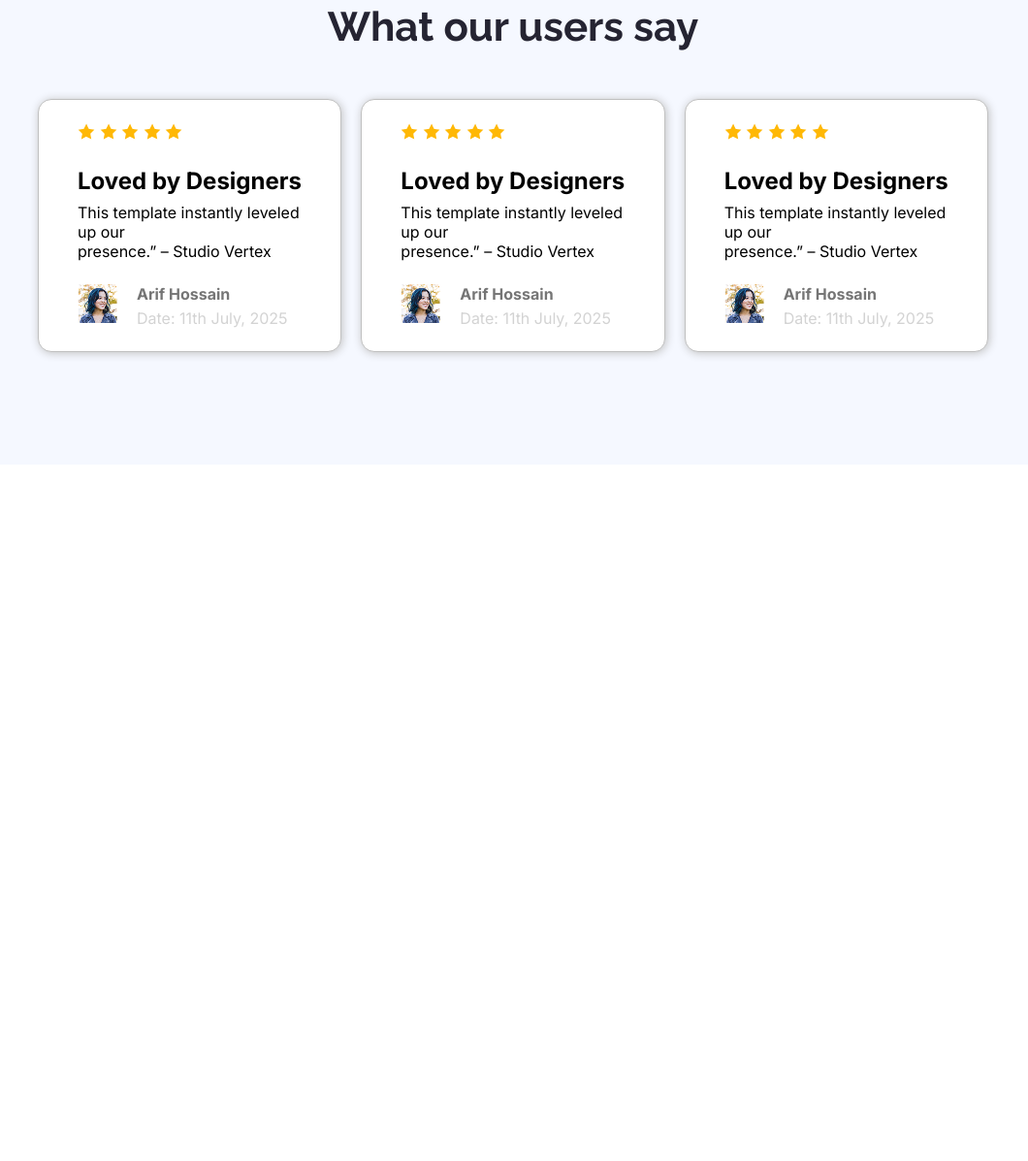
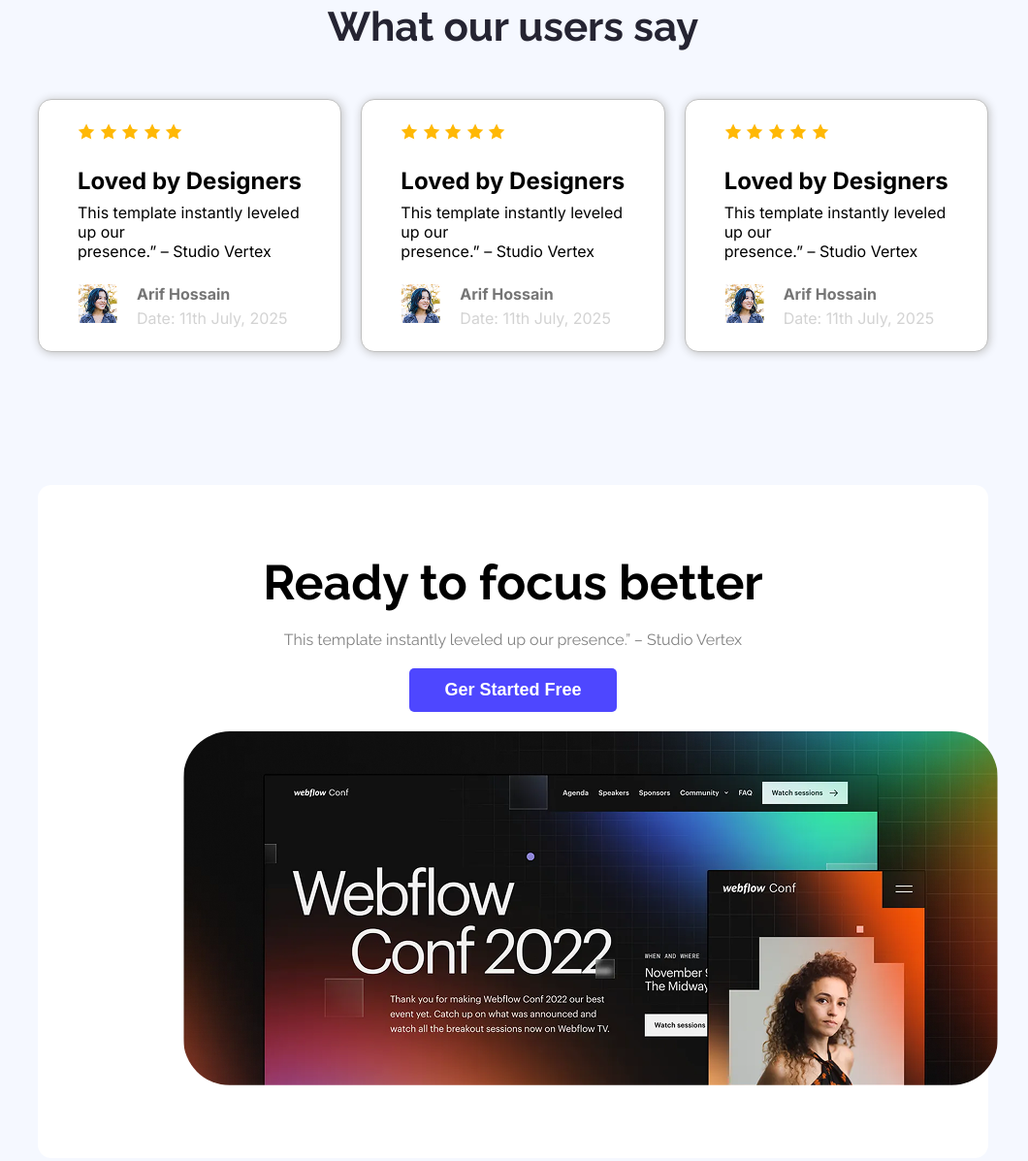
Before and after one commit to iamarifhossain1/assignment-one, a plain HTML site: page index.html in a window 1280 px wide. Shown: the part 1829-3026 px from the top of the page at 97% size, without its empty margins (111-1171 px from the left). Before the commit the page ends 2308 px from the top, so only its background shows below. Drawn offline with Linux system fonts and the light colour scheme.

Commit message:
better focus section done

```diff
--- a/index.html
+++ b/index.html
@@ -153,6 +153,21 @@
                 </div>
             </section>
 
+            <!-- Better Focus Section -->
+             <section class="better-focus-sec">
+                <div class="better-container">
+                    <h1 class="better-focus-heading raleway">Ready to focus better</h1>
+                    <p class="better-focus-paragraph">This template instantly leveled up our presence.” – Studio Vertex</p>
+                    <!-- Better Focus Button -->
+                    <div class="better-focus-btn">
+                        <button class="primary-btn">Ger Started Free</button>
+                    </div>
+                    <!-- Image -->
+                    <div class="better-focus-img">
+                        <img class="better-img" src="Assets/wc-big.png" alt="">
+                    </div>
+                </div>
+             </section>
 
         </main>
 
--- a/style.css
+++ b/style.css
@@ -161,7 +161,7 @@ main {
 }
 
 .users-sec {
-
+    margin-bottom: 137px;
 }
 
 .users-heading {
@@ -210,3 +210,40 @@ main {
     margin-top: 5px;
     color: lightgrey;
 }
+
+.better-focus-sec {
+    background-color: #fff;
+    max-width: 1250px;
+    margin: 0px auto;
+    border-radius: 14px;
+    margin-bottom: 92px;
+}
+
+.better-container {
+    padding: 71px 150px;
+}
+
+.better-focus-heading {
+    text-align: center;
+    font-size: 50px;
+    margin-bottom: 20px;
+}
+
+.better-focus-paragraph {
+    color: gray;
+    text-align: center;
+    margin-bottom: 20px;
+}
+
+.better-focus-btn {
+    text-align: center;
+    margin-bottom: 20px;
+}
+
+.better-focus-img {
+    text-align: center;
+}
+
+.better-img {
+    border-radius: 48px;
+}
```
